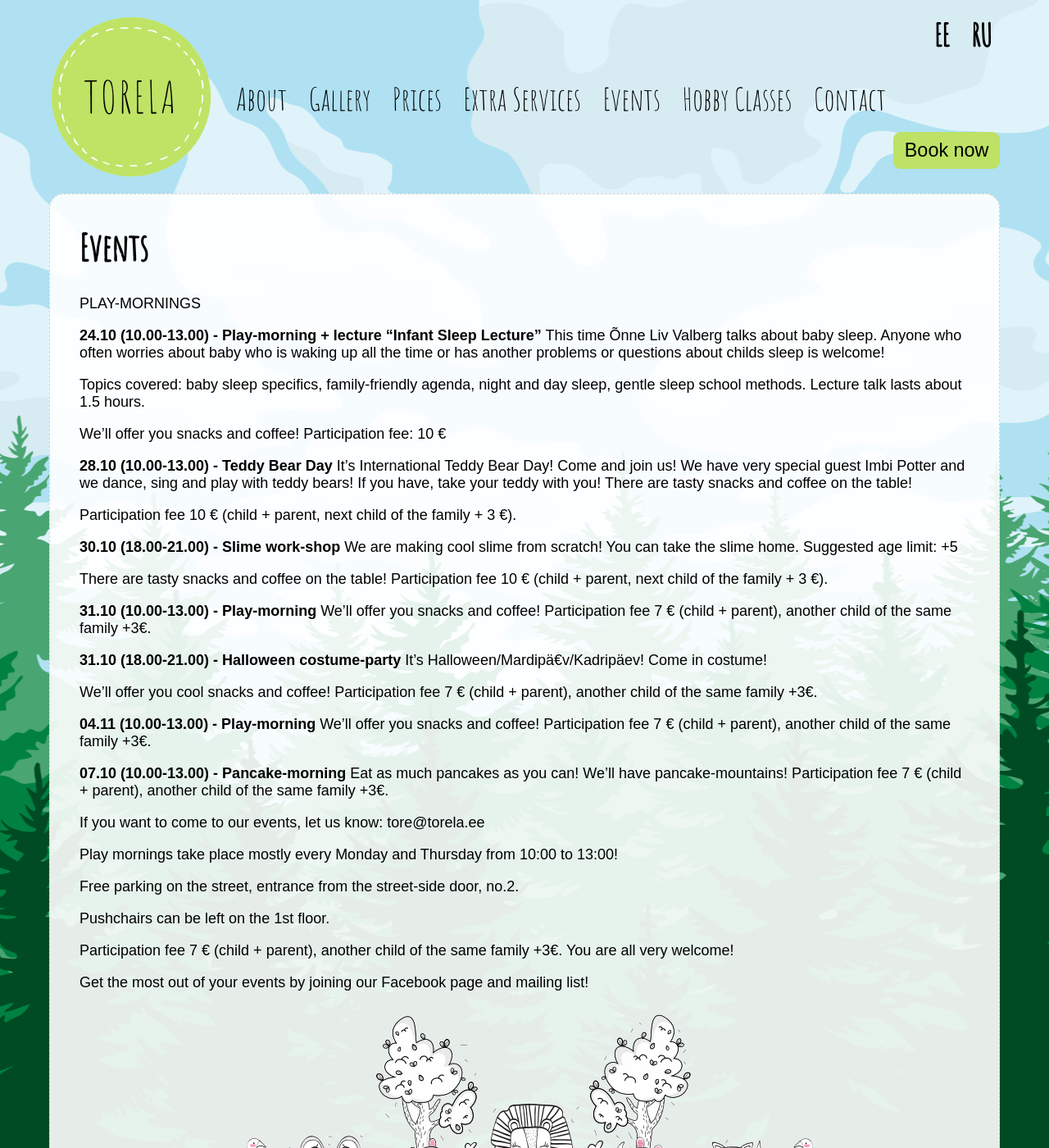
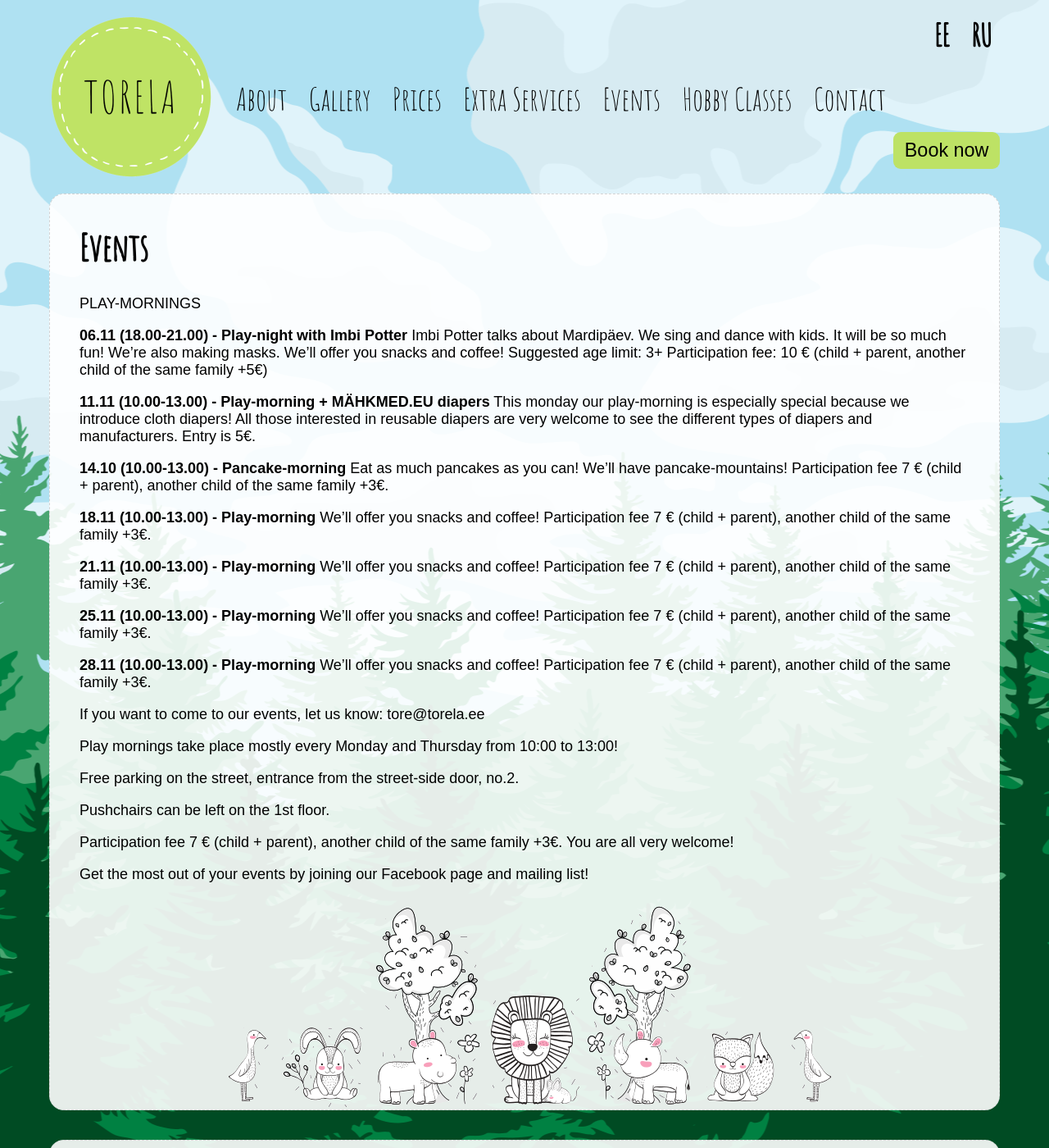
Before and after one commit to mypsik/torela, a Jekyll site: the page built from en/events/index.md, in a window 1280 px wide and 1400 px high. Shown: the whole window at 82% size. Built offline with Jekyll 4.4.1, drawn with Linux system fonts in a browser that asks for light colours.

Commit message:
Update index.md

```diff
--- a/en/events/index.md
+++ b/en/events/index.md
@@ -9,50 +9,39 @@ ru: /ru/events/
 PLAY-MORNINGS
 
 
-**24.10 (10.00-13.00) - Play-morning + lecture "Infant Sleep Lecture"**
-This time Õnne Liv Valberg talks about baby sleep. Anyone who often worries about baby who is waking up all the time or has another problems or questions about childs sleep is welcome!
-
-Topics covered: baby sleep specifics, family-friendly agenda, night and day sleep, gentle sleep school methods. Lecture talk lasts about 1.5 hours.
-
+**06.11 (18.00-21.00) - Play-night with Imbi Potter**
+Imbi Potter talks about Mardipäev. We sing and dance with kids. It will be so much fun! We're also making masks.
 We'll offer you snacks and coffee!
-Participation fee: 10 €
+Suggested age limit: 3+
+Participation fee: 10 € (child + parent, another child of the same family +5€)
 
 
-**28.10 (10.00-13.00) - Teddy Bear Day**
-It's International Teddy Bear Day! Come and join us! We have very special guest Imbi Potter and we dance, sing and play with teddy bears! If you have, take your teddy with you!
-There are tasty snacks and coffee on the table!
+**11.11 (10.00-13.00) - Play-morning + MÄHKMED.EU diapers**
+This monday our play-morning is especially special because we introduce cloth diapers! All those interested in reusable diapers are very welcome to see the different types of diapers and manufacturers.
+Entry is 5€.
 
-Participation fee 10 € (child + parent, next child of the family + 3 €).
+**14.10 (10.00-13.00) - Pancake-morning**
+Eat as much pancakes as you can! We'll have pancake-mountains!
+Participation fee 7 € (child + parent), another child of the same family +3€.
 
 
-**30.10 (18.00-21.00) - Slime work-shop**
-We are making cool slime from scratch! You can take the slime home.
-Suggested age limit: +5
-
-There are tasty snacks and coffee on the table!
-Participation fee 10 € (child + parent, next child of the family + 3 €).
-
-
-**31.10 (10.00-13.00) - Play-morning**
+**18.11 (10.00-13.00) - Play-morning**
 We'll offer you snacks and coffee!
 Participation fee 7 € (child + parent), another child of the same family +3€.
 
 
-**31.10 (18.00-21.00) - Halloween costume-party**
-It's Halloween/Mardipä€v/Kadripäev!
-Come in costume!
-
-We'll offer you cool snacks and coffee!
-Participation fee 7 € (child + parent), another child of the same family +3€.
-
-
-**04.11 (10.00-13.00) - Play-morning**
+**21.11 (10.00-13.00) - Play-morning**
 We'll offer you snacks and coffee!
 Participation fee 7 € (child + parent), another child of the same family +3€.
 
 
-**07.10 (10.00-13.00) - Pancake-morning**
-Eat as much pancakes as you can! We'll have pancake-mountains!
+**25.11 (10.00-13.00) - Play-morning**
+We'll offer you snacks and coffee!
+Participation fee 7 € (child + parent), another child of the same family +3€.
+
+
+**28.11 (10.00-13.00) - Play-morning**
+We'll offer you snacks and coffee!
 Participation fee 7 € (child + parent), another child of the same family +3€.
 
 
```
